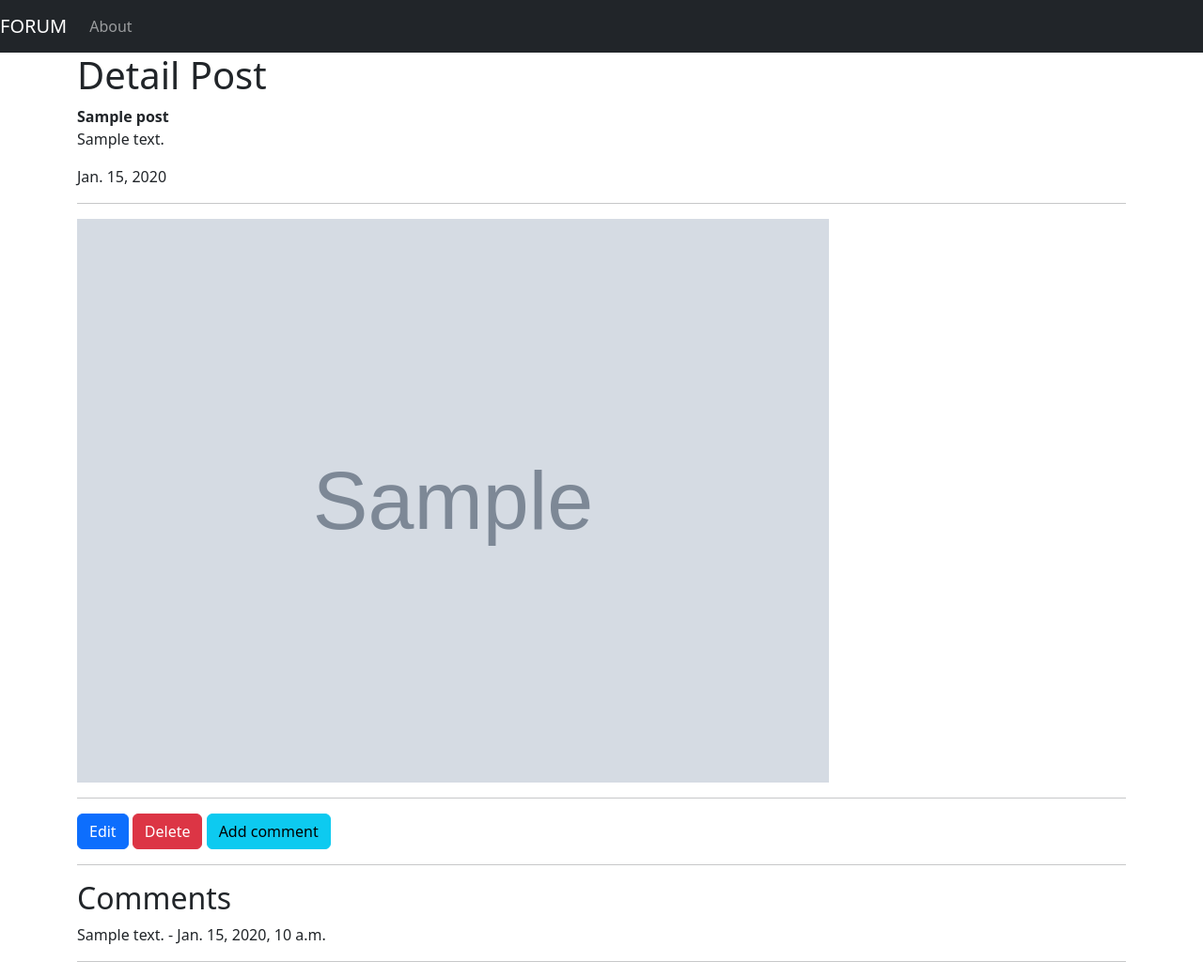
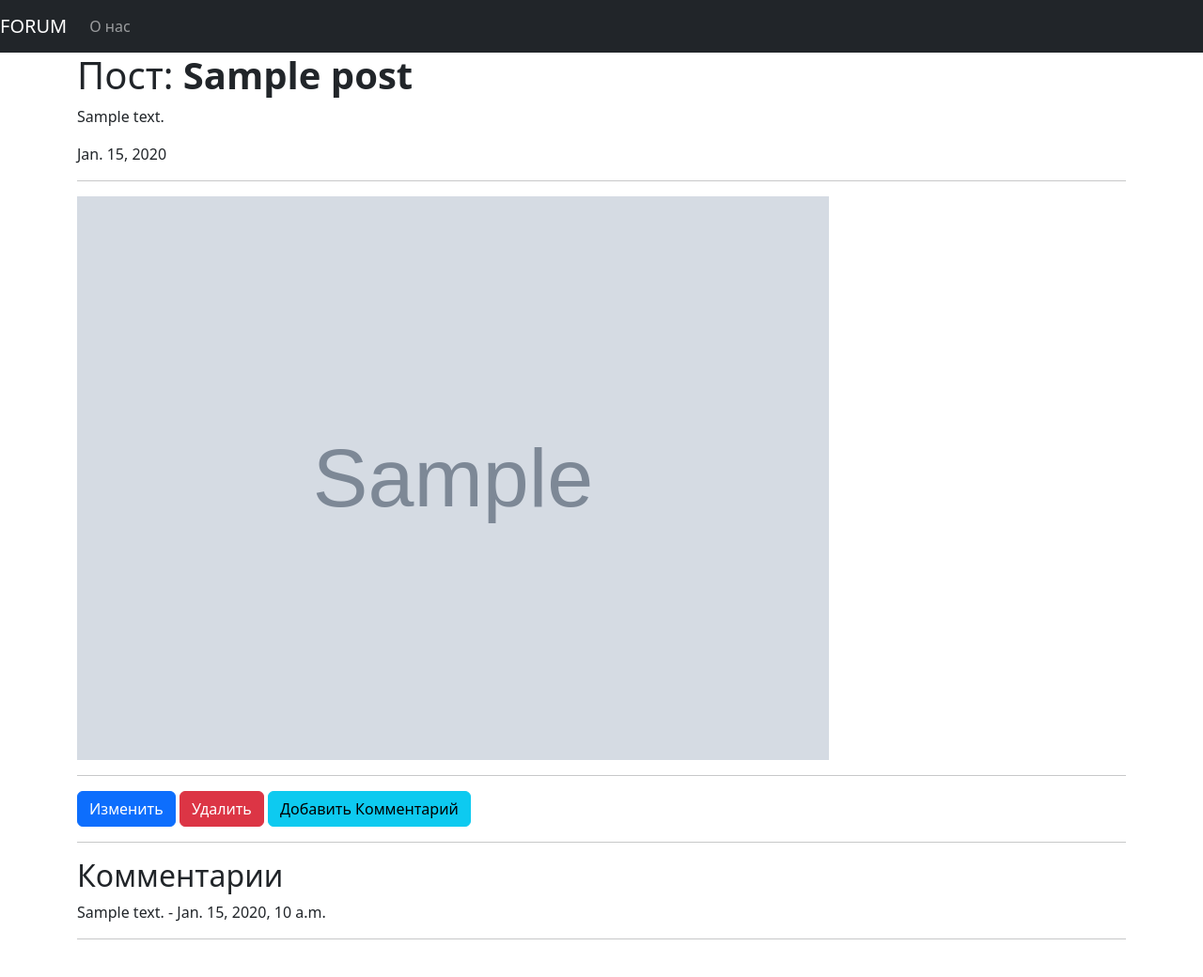
Before and after one commit to ggase54/romanbashkatov, a Django app: page /post/1 in a window 1280 px wide. Shown: the whole page at 94% size. After the commit the page ends 1000 px from the top, so only its background shows below. Run offline with Django 4.2, Linux system fonts and the light colour scheme; tables that the repository leaves empty hold one stand-in row (values such as "Sample post"); grey boxes marked "Sample" are stand-in pictures.

Commit message:
practice-2

```diff
--- a/service/views.py
+++ b/service/views.py
@@ -1,4 +1,4 @@
-from django.shortcuts import render, redirect
+from django.shortcuts import render
 from .models import Post, Comment
 from django.views.generic import ListView, DeleteView, CreateView, UpdateView, DetailView
 from .forms import PostForm, CommentForm
--- a/templates/add_comment.html
+++ b/templates/add_comment.html
@@ -1,10 +1,10 @@
 {% extends 'index.html' %}
 
 {% block content %}
-  <h1>Add Comment</h1>
+  <h1>Добавить Комментарий</h1>
   <form method="post">
     {% csrf_token %}
     {{ form.as_p }}
-    <button class="btn btn-primary">Add Comment</button>
+    <button class="btn btn-primary">Добавить</button>
   </form>
 {% endblock %}
--- a/templates/create_post.html
+++ b/templates/create_post.html
@@ -1,10 +1,10 @@
 {% extends 'index.html' %}
 
 {% block content %}
-  <h1>Create Post</h1>
+  <h1>Добавить Пост</h1>
   <form method="post" enctype="multipart/form-data">
     {% csrf_token %}
     {{ form.as_p }}
-    <button class="btn btn-primary">Create New Post</button>
+    <button class="btn btn-primary">Добавить</button>
   </form>
 {% endblock %}
--- a/templates/detail_post.html
+++ b/templates/detail_post.html
@@ -1,8 +1,7 @@
 {% extends "index.html" %}
 
 {% block content %}
-    <h1>Detail Post</h1>
-    <strong>{{ post.title }}</strong>
+    <h1>Пост: <strong>{{ post.title }}</strong></h1>
     <p>{{ post.description }}</p>
     <p>{{ post.created_at|date:'DATE_FORMAT' }}</p>
     {% if post.image %}
@@ -10,12 +9,12 @@
         <img src="{{ post.image.url }}" width="800">
         <hr>
     {% endif %}
-    <a href="{% url 'update_post' post.pk%}" class="btn btn-primary">Edit</a>
-    <a href="{% url 'delete_post' post.pk%}" class="btn btn-danger">Delete</a>
-    <a href="{% url 'add_comment' post.pk%}" class="btn btn-info">Add comment</a>
+    <a href="{% url 'update_post' post.pk%}" class="btn btn-primary">Изменить</a>
+    <a href="{% url 'delete_post' post.pk%}" class="btn btn-danger">Удалить</a>
+    <a href="{% url 'add_comment' post.pk%}" class="btn btn-info">Добавить Комментарий</a>
     {% if post.comments.all %}
     <hr>
-    <h2>Comments</h2>
+    <h2>Комментарии</h2>
         {% for comment in post.comments.all %}
             <p>{{comment.description}} - {{comment.created_at}}</p>
         {% endfor %}
--- a/templates/index.html
+++ b/templates/index.html
@@ -15,31 +15,32 @@
         <div class="container">
             {% block content %}
                 <h1>Forum</h1>
-                <a href="{% url 'create_post' %}" class="btn btn-primary btn-block">Creare New Post</a>
+                <div class="card card-block">
+                    <a href="{% url 'create_post' %}" class="btn btn-primary btn-sm btn-block">Добавить Новый Пост</a>
                     {% if object_list %}
                         {% for post in object_list %}
-                        <table class="table">
+                            <table class="table table-striped">
                                 <thead>
                                     <tr>
-                                    <th scope="col">Title</th>
-                                    <th scope="col">Description</th>
-                                    <th scope="col">Created At</th>
-                                    <th scope="col">Edit</th>
-                                    <th scope="col">Delete</th>
+                                        <th scope="col">Название</th>
+                                        <th scope="col">Описание</th>
+                                        <th scope="col">Создано</th>
+                                        <th scope="col">Изменить</th>
+                                        <th scope="col">Удалить</th>
                                     </tr>
                                 </thead>
                                 <tbody>
                                     <tr>
-                                    <td>
+                                        <th scope="row">
                                             <a href="{% url 'detail_post' post.pk%}">{{ post.title }}</a>
-                                    </td>
-                                    <td scope="row">{{ post.description }}</td>
+                                        </th>
+                                        <td>{{ post.description }}</td>
                                         <td>{{ post.created_at|date:'DATE_FORMAT' }}</td>
                                         <td>
-                                        <a href="{% url 'update_post' post.pk%}" class="btn btn-primary">Edit</a>
+                                            <a href="{% url 'update_post' post.pk%}" class="btn btn-primary">Изменить</a>
                                         </td>
                                         <td>
-                                        <a href="{% url 'delete_post' post.pk%}" class="btn btn-danger">Delete</a>
+                                            <a href="{% url 'delete_post' post.pk%}" class="btn btn-danger">Удалить</a>
                                         </td>
                                     </tr>
                                 {% endfor %}
@@ -48,6 +49,7 @@
                             {% endif %}
                         </tbody>
                     </table>
+                </div>
             {% endblock %}
         </div>
     </body>
--- a/templates/navbar.html
+++ b/templates/navbar.html
@@ -1,21 +1,15 @@
 <nav class="navbar navbar-expand-lg navbar-dark bg-dark">
     <a class="navbar-brand" href="{% url 'index' %}">FORUM</a>
-    <button
-        class="navbar-toggler"
-        type="button"
-        data-toggle="collapse"
-        data-target="#navbarNav"
-        aria-controls="navbarNav"
-        aria-expanded="false"
-        aria-label="Toggle navigation">
+    <button class="navbar-toggler" type="button" data-toggle="collapse" data-target="#navbarNav"
+        aria-controls="navbarNav" aria-expanded="false" aria-label="Toggle navigation">
         <span class="navbar-toggler-icon"></span>
     </button>
     <div class="collapse navbar-collapse" id="navbarNav">
         <ul class="navbar-nav">
             <li class="nav-item">
-                <a class="nav-link" href="{% url 'about' %}">About</a>
+                <a class="nav-link" href="{% url 'about' %}">О нас</a>
             </li>
-        </li>
-    </ul>
-</div>
+            </li>
+        </ul>
+    </div>
 </nav>
--- a/templates/update_post.html
+++ b/templates/update_post.html
@@ -1,10 +1,10 @@
 {% extends 'index.html' %}
 
 {% block content %}
-<h1>Update Post</h1>
+<h1>Изменить Пост</h1>
 <form method="post" enctype="multipart/form-data">
   {% csrf_token %}
   {{ form.as_p }}
-  <button class="btn btn-primary">Update Post</button>
+  <button class="btn btn-primary">Изменить</button>
 </form>
 {% endblock %}
```
Also changed, not shown: templates/delete_post.html (+4 -4 lines). Lines whose indentation alone changed are shown as unchanged.
